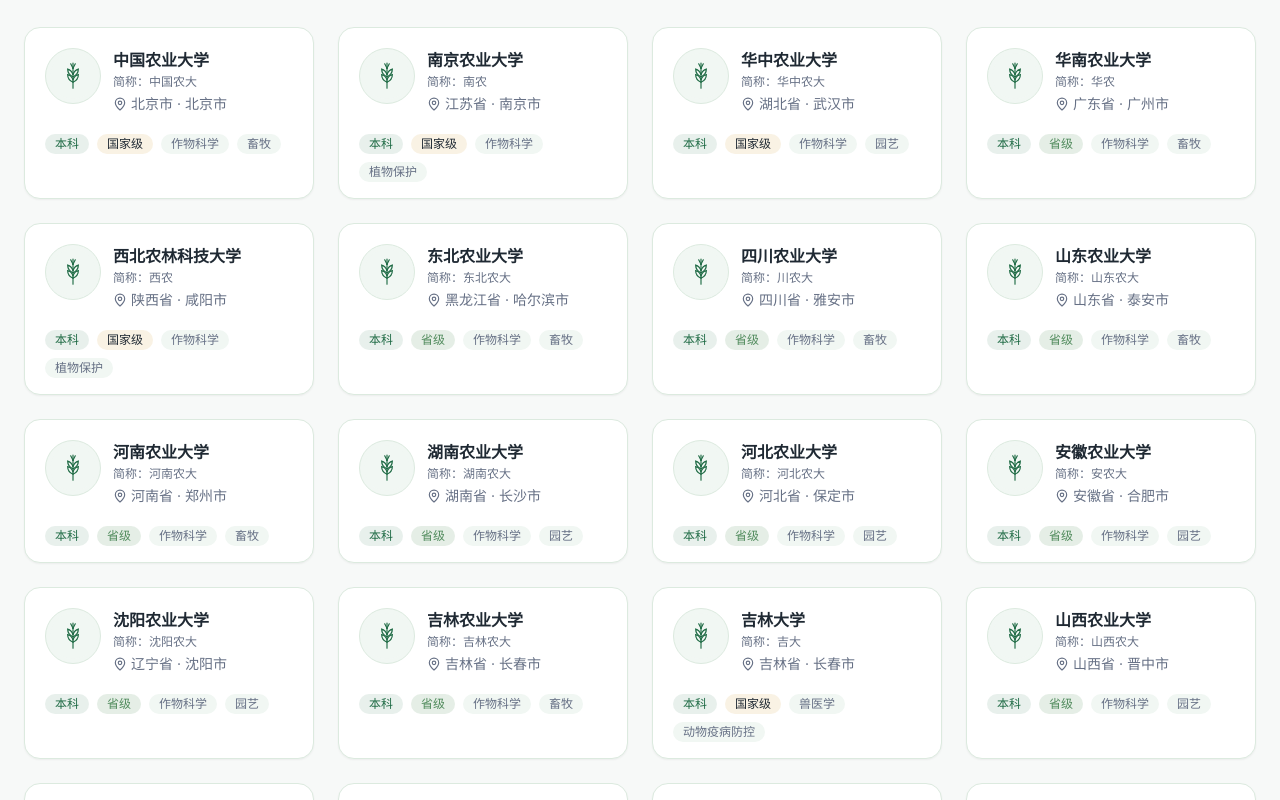
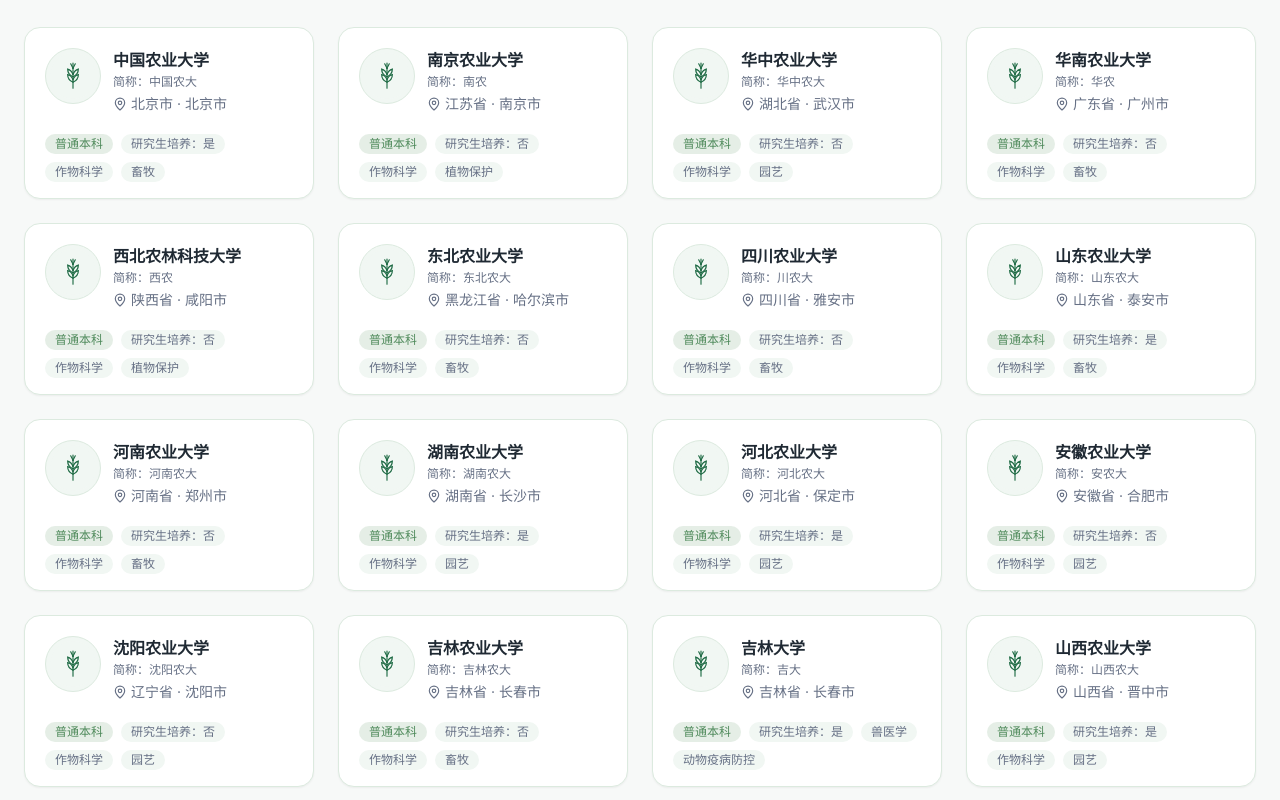
Before and after one commit to skychueung/china-agri-map, a React (Vite) app: page / in a window 1280 px wide. Shown: the part 2500-3300 px from the top of the page. Built offline with nearby package versions, Linux system fonts and the light colour scheme.

Commit message:
feat(data): V3 university audit and schema upgrade (src/components/UniversityCard.tsx)

```diff
--- a/src/components/UniversityCard.tsx
+++ b/src/components/UniversityCard.tsx
@@ -5,17 +5,15 @@
 //       内部按钮 stopPropagation；占位图 onError 兜底
 // ==========================================================================
 import { ExternalLink, MapPin } from 'lucide-react';
-import type { AgriculturalInstitution, InstitutionLevel } from '../types/institution';
+import type { AgriculturalInstitution } from '../types/institution';
+import {
+  UNIVERSITY_AFFILIATION_LABELS,
+  UNIVERSITY_CATEGORY_LABELS,
+  getEducationLevelLabel,
+} from '../utils/institutionFilters';
 
 const LOGO_PLACEHOLDER = 'placeholders/logo.svg';
 const CAMPUS_PLACEHOLDER = 'placeholders/campus.svg';
-
-const LEVEL_LABEL: Record<InstitutionLevel, string> = {
-  national: '国家级',
-  provincial: '省级',
-  municipal: '地市级',
-  regional: '区域级',
-};
 
 /** 图片加载失败兜底：回退到占位图，且避免占位图本身加载失败造成死循环 */
 function fallbackSrc(img: HTMLImageElement, placeholder: string) {
@@ -51,14 +49,23 @@
     image,
     description,
     researchFields,
-    educationLevel,
-    institutionLevel,
+    universityCategory,
+    affiliationCategory,
+    inclusionReason,
+    graduateTraining,
     website,
     websiteStatus,
   } = university;
 
   const active = selected || highlighted;
   const fields = researchFields ?? [];
+  const categoryLabel = (universityCategory ?? [])
+    .map((c) => UNIVERSITY_CATEGORY_LABELS[c])
+    .join('·');
+  const educationLabel = getEducationLevelLabel(university);
+  const affiliationLabel = affiliationCategory
+    ? UNIVERSITY_AFFILIATION_LABELS[affiliationCategory]
+    : null;
 
   const handleKeyDown = (e: React.KeyboardEvent<HTMLElement>) => {
     if (e.key === 'Enter' || e.key === ' ') {
@@ -106,19 +113,21 @@
 
       <div className="flex flex-wrap gap-2 px-5 pb-4">
         {/* 徽章同时携带文字，不只靠颜色区分 */}
-        {educationLevel && (
+        {categoryLabel && (
           <span className="rounded-full bg-agri-primary/10 px-2.5 py-0.5 text-xs font-medium text-agri-primary">
-            {educationLevel}
+            {categoryLabel}
           </span>
         )}
-        <span
-          className={
-            institutionLevel === 'national'
-              ? 'rounded-full bg-agri-accent/15 px-2.5 py-0.5 text-xs font-medium text-agri-text'
-              : 'rounded-full bg-agri-secondary/15 px-2.5 py-0.5 text-xs font-medium text-agri-secondary'
-          }
-        >
-          {LEVEL_LABEL[institutionLevel]}
+        <span className="rounded-full bg-agri-secondary/15 px-2.5 py-0.5 text-xs font-medium text-agri-secondary">
+          {educationLabel}
+        </span>
+        {affiliationLabel && (
+          <span className="rounded-full bg-agri-accent/15 px-2.5 py-0.5 text-xs font-medium text-agri-text">
+            {affiliationLabel}
+          </span>
+        )}
+        <span className="rounded-full bg-agri-bg px-2.5 py-0.5 text-xs text-agri-muted">
+          研究生培养：{graduateTraining === true ? '是' : '否'}
         </span>
         {fields.slice(0, 2).map((f) => (
           <span
@@ -151,6 +160,13 @@
           <p className="mt-3 line-clamp-4 text-sm leading-relaxed text-agri-muted">
             {description}
           </p>
+
+          {inclusionReason && (
+            <p className="mt-2 rounded-lg bg-agri-bg/70 px-3 py-2 text-xs leading-relaxed text-agri-muted">
+              <span className="font-medium text-agri-text">收录依据：</span>
+              {inclusionReason}
+            </p>
+          )}
 
           <div className="mt-4 flex flex-wrap gap-2">
             {websiteStatus === 'verified' && website ? (
```
